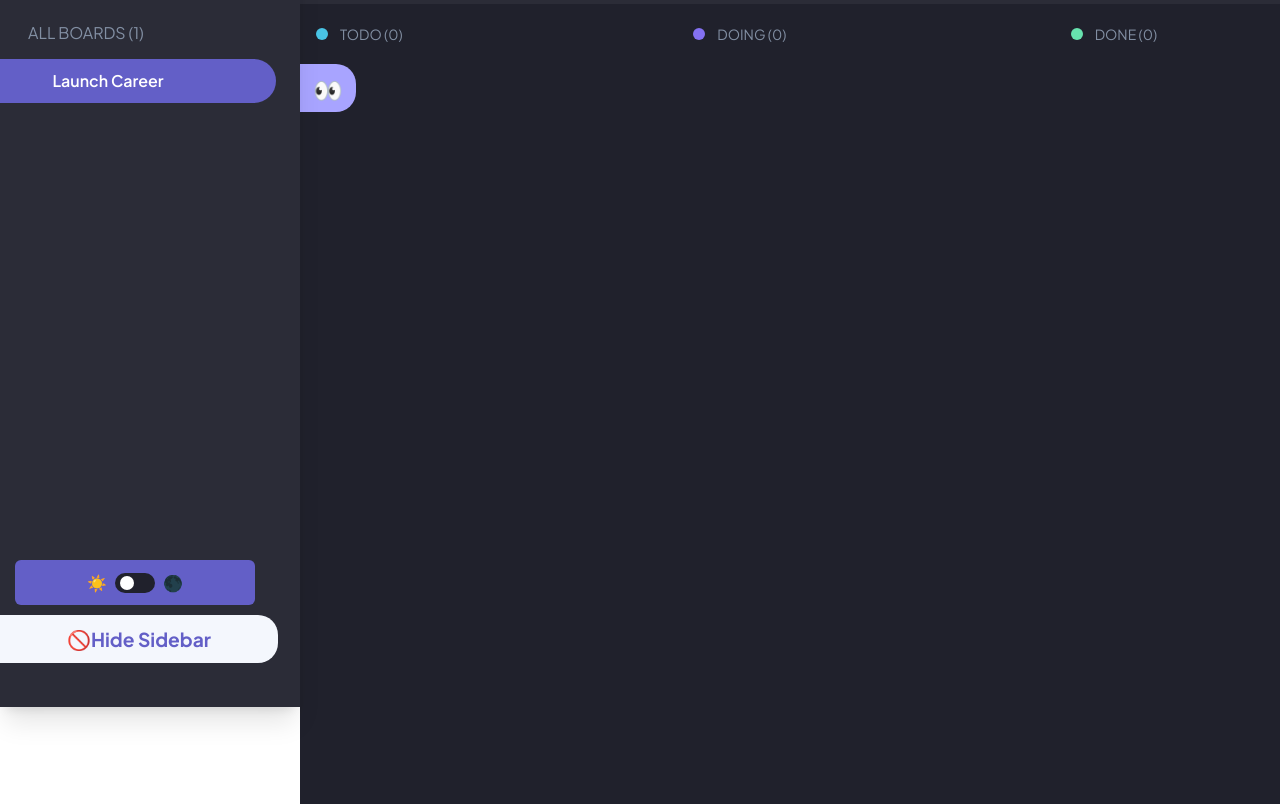
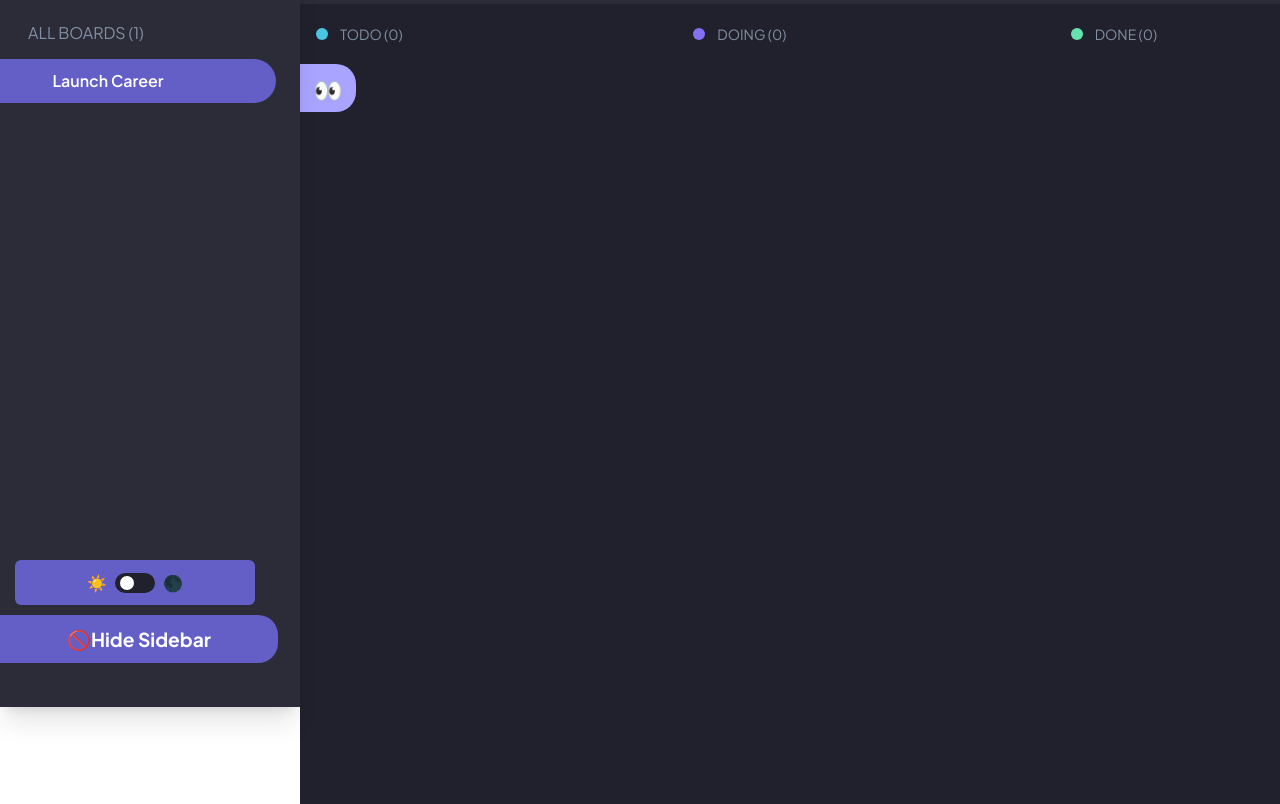
Before and after one commit to Sbubz-XI/SBANKO25128_fto2502_B2_Sbabalo-Nkompela_JSLPP, a website with bundled scripts: page index.html in a window 1280 px wide. Shown: the part 93-897 px from the top of the page. Built offline with nearby package versions, Linux system fonts and the light colour scheme; no server answers.

Commit message:
updated my css

```diff
--- a/src/appearance.css
+++ b/src/appearance.css
@@ -41,8 +41,6 @@
 }
 
 .hide-sidebar {
-  /* background-color: #f4f7fd;
-  color: #635fc7; */
   height: 48px;
   width: 278px;
   padding: 10px;
@@ -52,7 +50,6 @@
   justify-content: center;
   font-size: larger;
   font-weight: 700;
-  @apply bg-[#f4f7fd] dark:bg-[#635FC7] text-[#635fc7] dark:text-[#f4f7fd]
 }
 
 .hide-sidebar:hover {
```
